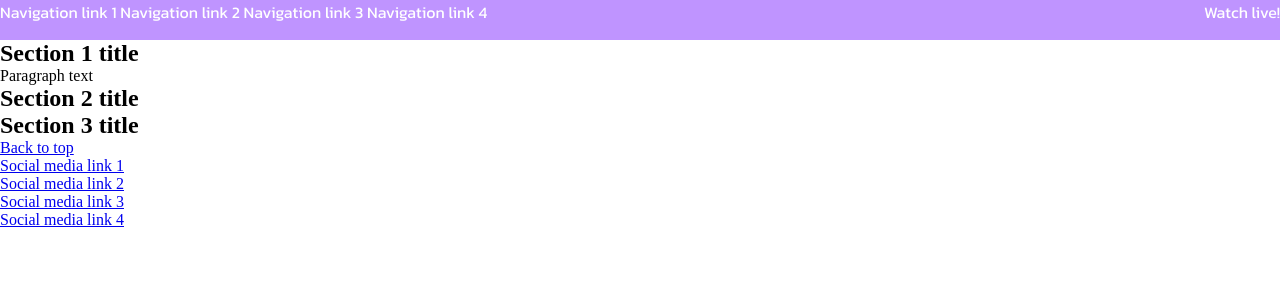
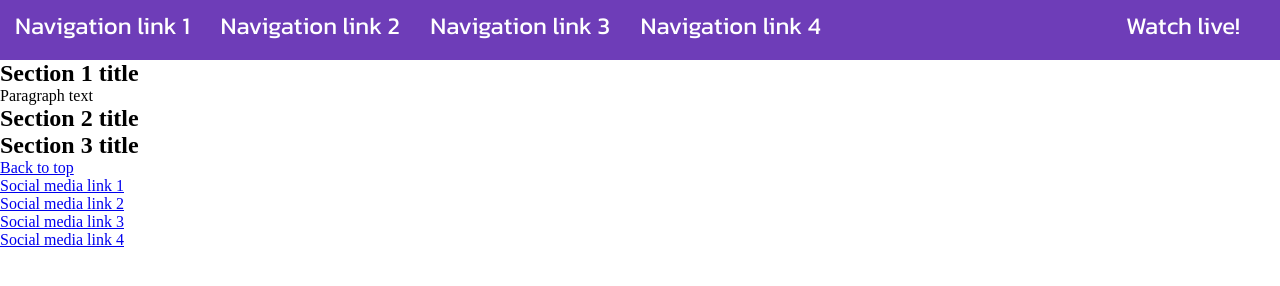
Before and after one commit to paulio11/P1-Personality-Site, a plain HTML site: page index.html in a window 1280 px wide. Drawn offline with Linux system fonts and the light colour scheme.

Commit message:
Add: navigation style changes

```diff
--- a/assets/styles/style.css
+++ b/assets/styles/style.css
@@ -10,10 +10,16 @@
 /* header and navigation */
 
 header {
-    background-color: #bf94ff;
+    background-color: #6e3db8;
     width: 100%;
-    height: 40px;
+    height: 60px;
     font-family: Kanit, sans-serif;
+    font-size: 1.5rem;
+}
+
+#top-menu,
+#watch-live-link {
+    margin: 8px 15px;
 }
 
 #top-menu {
@@ -26,9 +32,14 @@ header {
 
 header li {
     display: inline;
+    margin-right: 25px;
 }
 
 header a {
     text-decoration: none;
     color: white;
 }
+
+header a:hover {
+    text-decoration: underline;
+}
```
